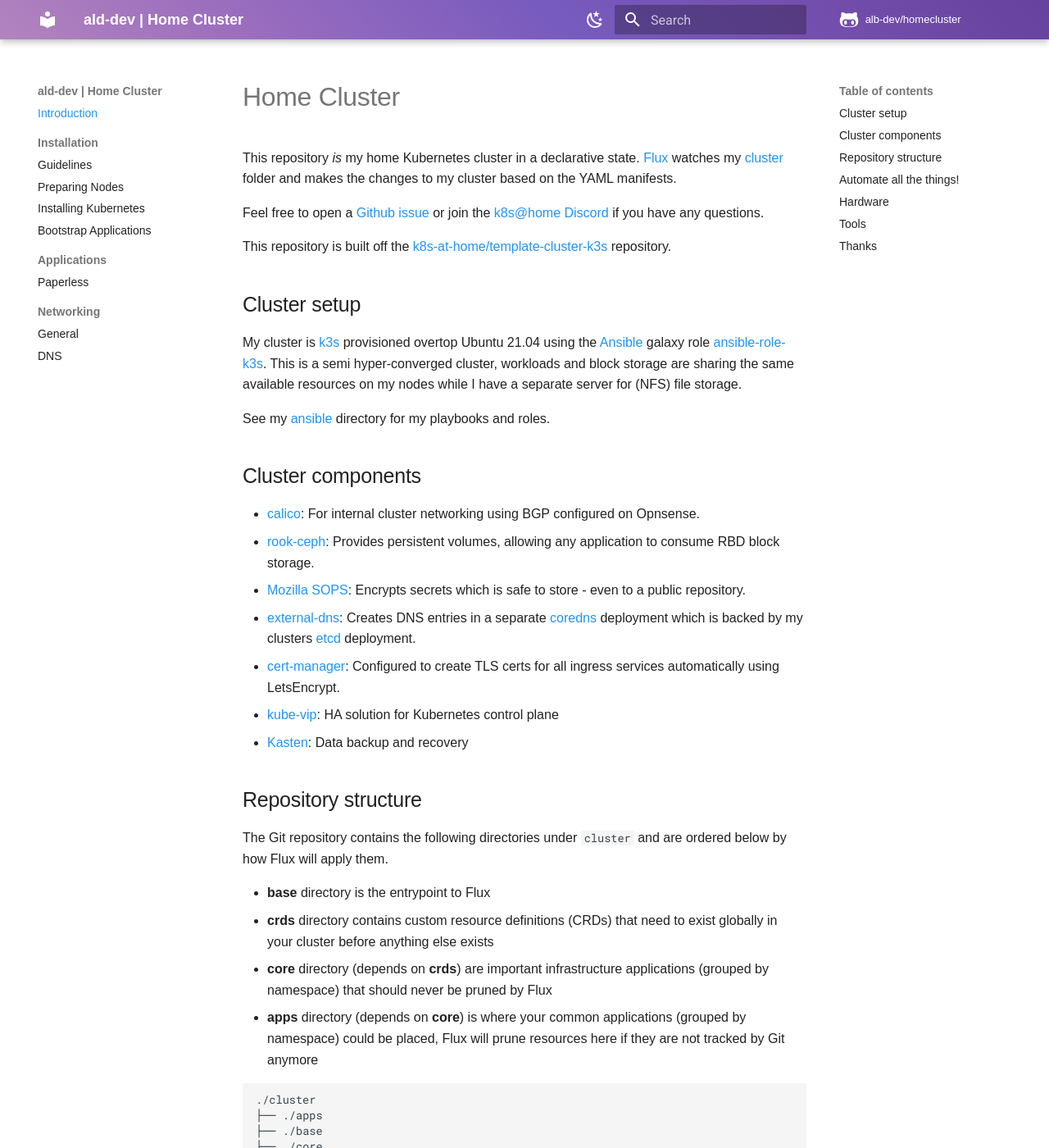
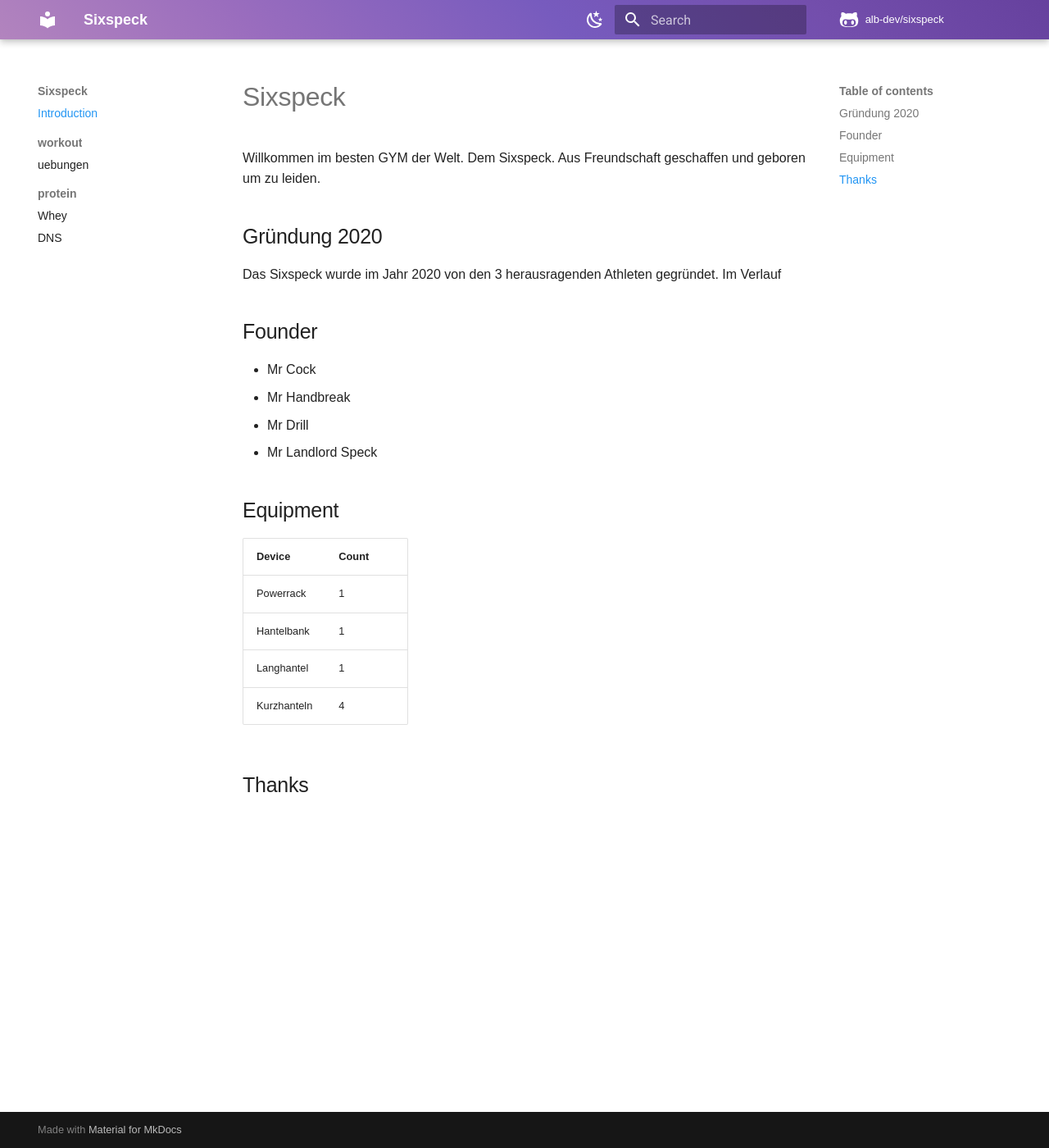
Before and after one commit to alb-dev/sixspeck, an MkDocs documentation site: the page built from docs/index.md, in a window 1280 px wide and 1400 px high. Shown: the whole window at 82% size. Built offline with MkDocs 1.6.1 and Material for MkDocs 9.7.7, drawn with Linux system fonts in a browser that asks for light colours; comment, search, counter and statistics services are not loaded; some of the changed text lies outside the part shown.

Commit message:
updated pages

````diff
--- a/docs/index.md
+++ b/docs/index.md
@@ -1,68 +1,25 @@
-# Home Cluster
+# Sixspeck
 
-This repository _is_ my home Kubernetes cluster in a declarative state. [Flux](https://github.com/fluxcd/flux2) watches my [cluster](./cluster/) folder and makes the changes to my cluster based on the YAML manifests.
+Willkommen im besten GYM der Welt. Dem Sixspeck. Aus Freundschaft geschaffen und geboren um zu leiden.
 
-Feel free to open a [Github issue](https://github.com/onedr0p/home-cluster/issues/new/choose) or join the [k8s@home Discord](https://discord.gg/sTMX7Vh) if you have any questions.
+## Gründung 2020
 
-This repository is built off the [k8s-at-home/template-cluster-k3s](https://github.com/k8s-at-home/template-cluster-k3s) repository.
+Das Sixspeck wurde im Jahr 2020 von den 3 herausragenden Athleten gegründet. Im Verlauf
 
-## Cluster setup
+## Founder
+- Mr Cock
+- Mr Handbreak
+- Mr Drill
+- Mr Landlord Speck
 
-My cluster is [k3s](https://k3s.io/) provisioned overtop Ubuntu 21.04 using the [Ansible](https://www.ansible.com/) galaxy role [ansible-role-k3s](https://github.com/PyratLabs/ansible-role-k3s). This is a semi hyper-converged cluster, workloads and block storage are sharing the same available resources on my nodes while I have a separate server for (NFS) file storage.
+## Equipment
 
-See my [ansible](./ansible/) directory for my playbooks and roles.
+| Device          | Count |
+|-----------------|-------|
+| Powerrack       | 1     |
+| Hantelbank      | 1     |
+| Langhantel      | 1     |
+| Kurzhanteln     | 4     |
 
-## Cluster components
-
-- [calico](https://docs.projectcalico.org/about/about-calico): For internal cluster networking using BGP configured on Opnsense.
-- [rook-ceph](https://rook.io/): Provides persistent volumes, allowing any application to consume RBD block storage.
-- [Mozilla SOPS](https://toolkit.fluxcd.io/guides/mozilla-sops/): Encrypts secrets which is safe to store - even to a public repository.
-- [external-dns](https://github.com/kubernetes-sigs/external-dns): Creates DNS entries in a separate [coredns](https://github.com/coredns/coredns) deployment which is backed by my clusters [etcd](https://github.com/etcd-io/etcd) deployment.
-- [cert-manager](https://cert-manager.io/docs/): Configured to create TLS certs for all ingress services automatically using LetsEncrypt.
-- [kube-vip](https://github.com/kube-vip/kube-vip): HA solution for Kubernetes control plane
-- [Kasten](https://www.kasten.io): Data backup and recovery
-
-## Repository structure
-
-The Git repository contains the following directories under `cluster` and are ordered below by how Flux will apply them.
-
-- **base** directory is the entrypoint to Flux
-- **crds** directory contains custom resource definitions (CRDs) that need to exist globally in your cluster before anything else exists
-- **core** directory (depends on **crds**) are important infrastructure applications (grouped by namespace) that should never be pruned by Flux
-- **apps** directory (depends on **core**) is where your common applications (grouped by namespace) could be placed, Flux will prune resources here if they are not tracked by Git anymore
-
-```
-./cluster
-├── ./apps
-├── ./base
-├── ./core
-└── ./crds
-```
-
-## Automate all the things!
-
-- [Github Actions](https://docs.github.com/en/actions) for checking code formatting
-- Rancher [System Upgrade Controller](https://github.com/rancher/system-upgrade-controller) to apply updates to k3s
-- [Renovate](https://github.com/renovatebot/renovate) with the help of the [k8s-at-home/renovate-helm-releases](https://github.com/k8s-at-home/renovate-helm-releases) Github action keeps my application charts and container images up-to-date
-
-## Hardware
-
-| Device          | Count | OS Disk Size | Data Disk Size       | Ram  | Purpose                     |
-|-----------------|-------|--------------|----------------------|------|-----------------------------|
-| Intel NUC8i3BEK | 3     | 256GB NVMe   | N/A                  | 16GB | k3s Masters (embedded etcd) |
-| Intel NUC8i5BEH | 1     | 240GB SSD    | 1TB NVMe (rook-ceph) | 32GB | k3s Workers                 |
-| Intel NUC8i7BEH | 2     | 240GB SSD    | 1TB NVMe (rook-ceph) | 32GB | k3s Workers                 |
-| PowerEdge T340  | 1     | 120GB SSD    | 8x12TB RAIDz2        | 32GB | Shared file storage         |
-
-## Tools
-
-| Tool                                                   | Purpose                                                      |
-| ------------------------------------------------------ | ------------------------------------------------------------ |
-| [direnv](https://github.com/direnv/direnv)             | Sets environment variable based on present working directory |
-| [go-task](https://github.com/go-task/task)             | Alternative to makefiles, who honestly likes that?           |
-| [pre-commit](https://github.com/pre-commit/pre-commit) | Enforce code consistency and verifies no secrets are pushed  |
-| [stern](https://github.com/stern/stern)                | Tail logs in Kubernetes                                      |
 
 ## Thanks
-
-A lot of inspiration for my cluster came from the people that have shared their clusters over at [awesome-home-kubernetes](https://github.com/k8s-at-home/awesome-home-kubernetes)
--- a/mkdocs.yaml
+++ b/mkdocs.yaml
@@ -1,13 +1,13 @@
 ---
 # Project information
-site_name: ald-dev | Home Cluster
-site_description: My home Kubernetes (k3s) cluster managed by GitOps (Flux2)
+site_name: Sixspeck
+site_description: Sixspeck Homepage
 site_author: Alexander Breidenbach
-site_url: https://alb-dev.github.io/homecluster
+site_url: https://alb-dev.github.io/sixspeck
 
 # Repository
-repo_name: alb-dev/homecluster
-repo_url: https://github.com/alb-dev/homecluster
+repo_name: alb-dev/sixspeck
+repo_url: https://github.com/alb-dev/sixspeck
 edit_uri: "edit/main/docs/"
 
 theme:
@@ -63,13 +63,8 @@
 # Navigation structure
 nav:
   - Introduction: index.md
-  - Installation:
-      - Guidelines: installation/guidelines.md
-      - Preparing Nodes: installation/preparing-nodes.md
-      - Installing Kubernetes: installation/installing-kubernetes.md
-      - Bootstrap Applications: installation/bootstrap-applications.md
-  - Applications:
-      - Paperless: applications/paperless.md
-  - Networking:
-      - General: networking/general.md
-      - DNS: networking/dns.md
+  - workout:
+      - uebungen: workout/uebungen.md
+  - protein:
+      - Whey: protein/whey.md
+      - DNS: protein/3komponenten.md
````
Also changed, not shown: docs/applications/paperless.md (deleted, +0 -9 lines), docs/installation/bootstrap-applications.md (deleted, +0 -44 lines), docs/installation/guidelines.md (deleted, +0 -63 lines), docs/installation/installing-kubernetes.md (deleted, +0 -3 lines), docs/installation/preparing-nodes.md (deleted, +0 -16 lines), docs/networking/general.md (deleted, +0 -24 lines), docs/protein/3komponenten.md (added, +7 -0 lines), docs/protein/whey.md (added, +7 -0 lines), docs/storage/rook-pvc-backup.md (deleted, +0 -49 lines), docs/storage/rook-pvc-restore.md (deleted, +0 -46 lines), docs/workout/uebungen.md (renamed from docs/networking/dns.md).
